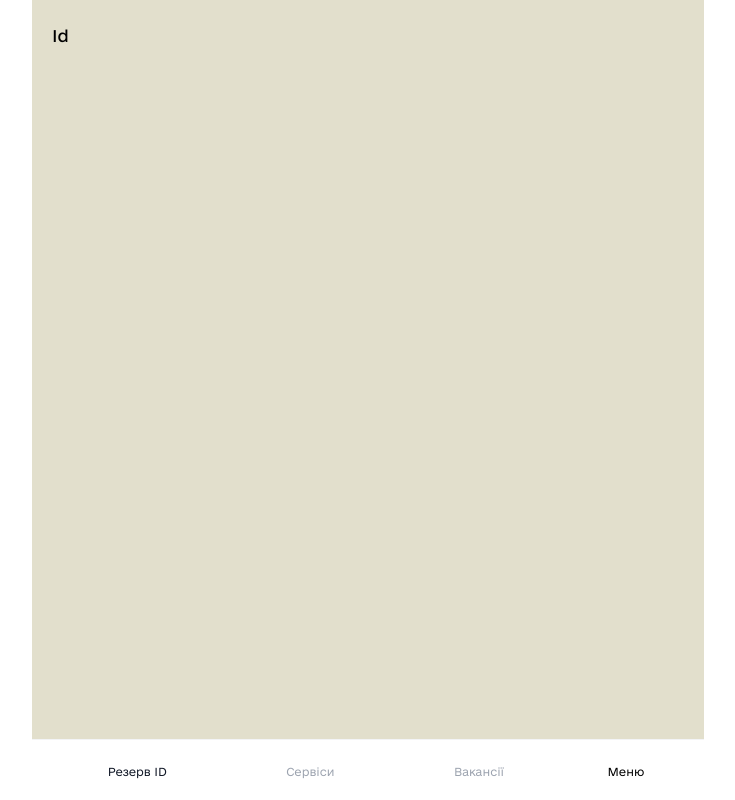
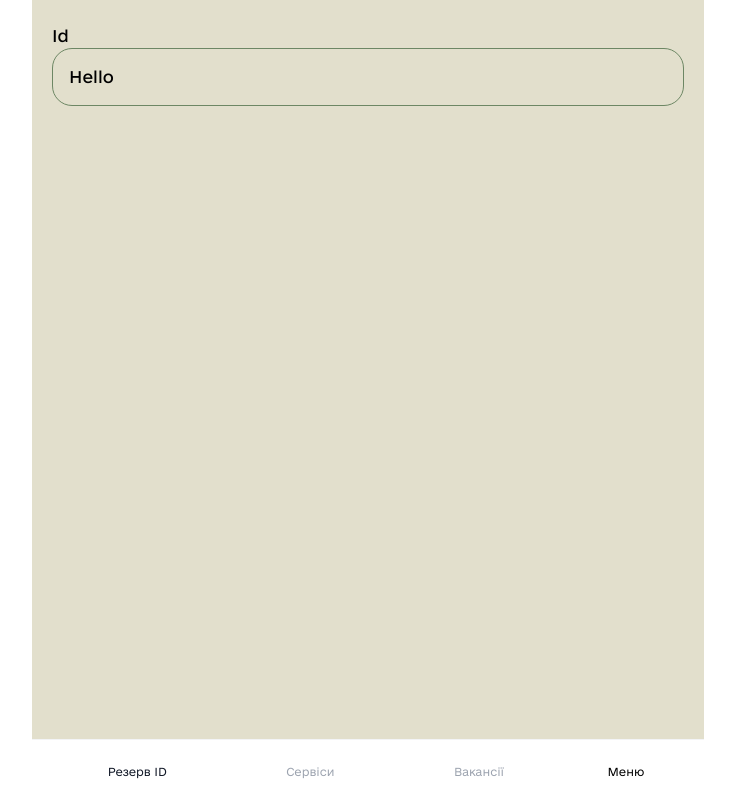
Before and after one commit to kozlov-anton/nuxt-pwa, a Nuxt app: page /id in a window 1280 px wide. Shown: the whole page, without its empty margins (272-1007 px from the left). Built offline with nearby package versions, Linux system fonts and the light colour scheme.

Commit message:
Aded Card component

```diff
--- /dev/null
+++ b/app/components/Card.vue
@@ -0,0 +1,19 @@
+<script setup lang="ts">
+const props = defineProps({
+    className: {
+        type: String,
+        default: "",
+    },
+});
+</script>
+
+<template>
+    <div
+        :class="[
+            'flex border border-olive rounded-card p-[16px]',
+            props.className,
+        ]"
+    >
+        <slot></slot>
+    </div>
+</template>
--- a/app/pages/id.vue
+++ b/app/pages/id.vue
@@ -1,3 +1,8 @@
 <template>
     <h1>Id</h1>
+    <Card> Hello </Card>
 </template>
+
+<script setup lang="ts">
+import Card from "~/components/Card.vue";
+</script>
--- a/tailwind.config.ts
+++ b/tailwind.config.ts
@@ -27,7 +27,7 @@ export default {
     borderRadius: {
       chip: "8px",
       btn: "12px",
-      card: "16px",
+      card: "20px",
     },
   },
 } satisfies Config;
```
Also changed, not shown: 1 other file (tests, documents, lock files or other folders).
